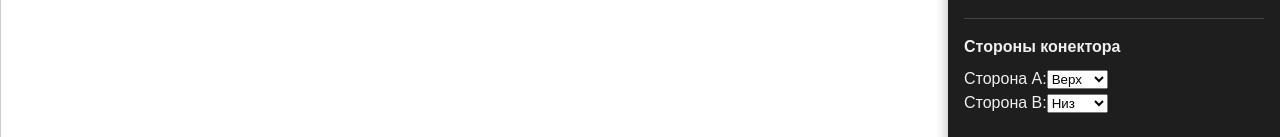
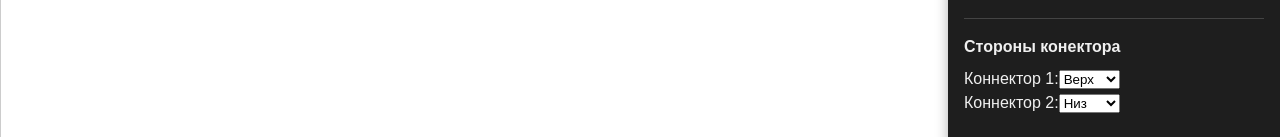
Before and after one commit to artemdev9/orthogonal-pathfinder-canvas-ts, a React (Vite) app: page / in a window 1280 px wide. Shown: the part 663-800 px from the top of the page. Built offline with nearby package versions, Linux system fonts and the light colour scheme.

Commit message:
fixed text

```diff
--- a/src/components/ControlPanel.tsx
+++ b/src/components/ControlPanel.tsx
@@ -171,7 +171,7 @@ const ControlPanel = ({
 
             <Section title="Стороны конектора">
                 <label>
-                    Сторона A:
+                    Коннектор 1:
                     <select value={shapeASide} onChange={(e: React.ChangeEvent<HTMLSelectElement>) => setShapeASide(e.target.value as ConnectorSide)}>
                         <option value="top">Верх</option>
                         <option value="bottom">Низ</option>
@@ -181,7 +181,7 @@ const ControlPanel = ({
                 </label>
                 <br />
                 <label>
-                    Сторона B:
+                    Коннектор 2:
                     <select value={shapeBSide} onChange={(e: React.ChangeEvent<HTMLSelectElement>) => setShapeBSide(e.target.value as ConnectorSide)}>
                         <option value="top">Верх</option>
                         <option value="bottom">Низ</option>
```
